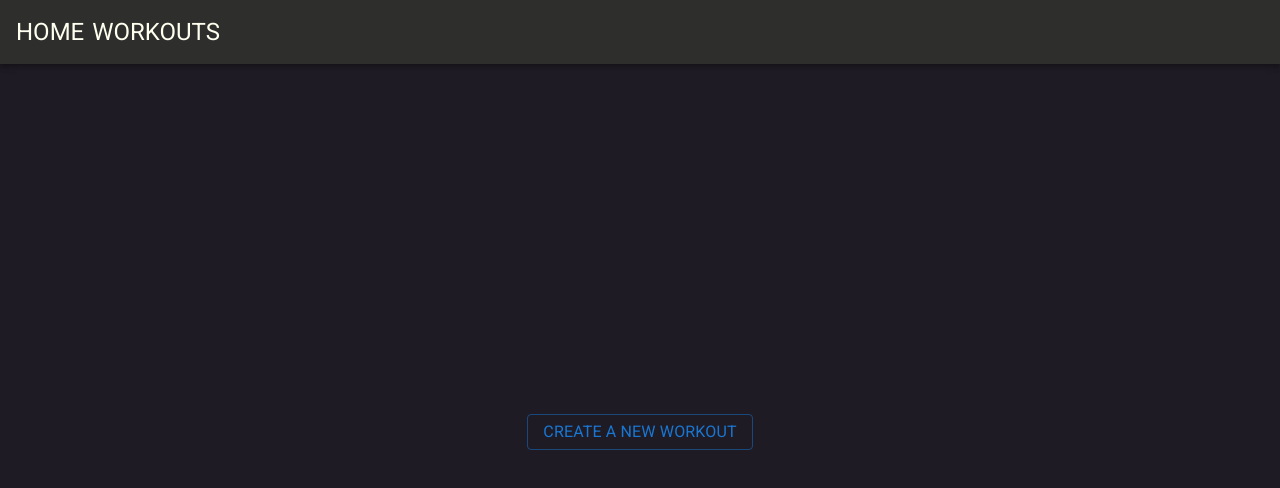
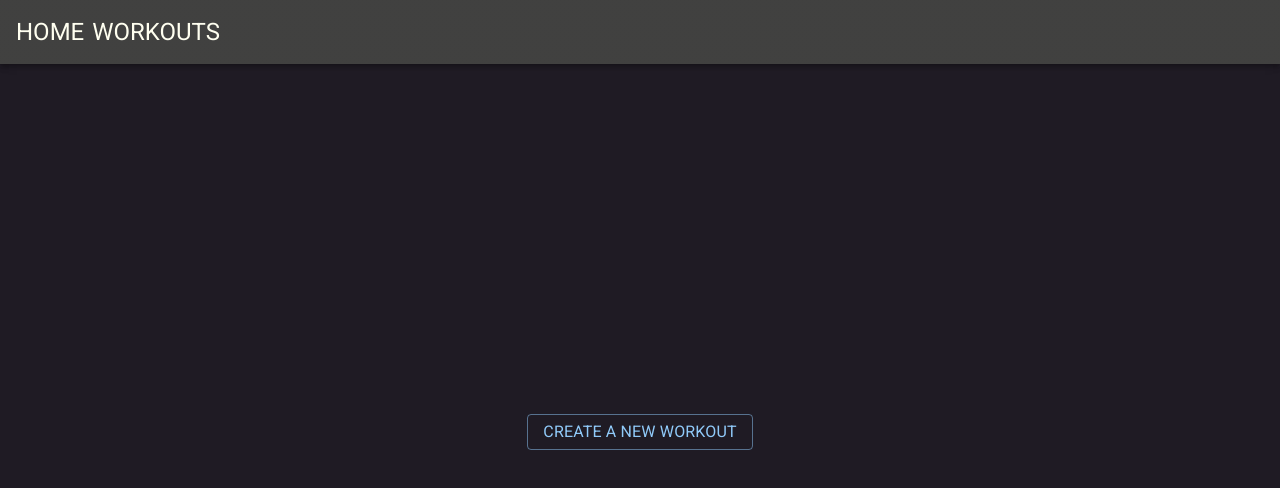
Before and after one commit to a-camarillo/workout-app, a React (Create React App) app in the folder app/: page / in a window 1280 px wide. Shown: the top 488 px of the page. Built offline with nearby package versions, Linux system fonts and the light colour scheme.

Commit message:
add initial dark mode theme

```diff
--- a/app/src/App.tsx
+++ b/app/src/App.tsx
@@ -7,19 +7,23 @@
 import { BrowserRouter, Route, Routes } from 'react-router-dom';
 import { LocalizationProvider } from '@mui/x-date-pickers';
 import { AdapterDayjs } from '@mui/x-date-pickers/AdapterDayjs';
+import { ThemeProvider } from '@mui/material/styles';
 import Home from './views/Home';
 import Workouts from './views/Workouts';
 import NewWorkout from './views/NewWorkout';
+import { darkTheme } from './themes';
 
 const App = () => {
   return (
   	<BrowserRouter>
 		<LocalizationProvider dateAdapter={ AdapterDayjs }>
+		<ThemeProvider theme={darkTheme}>
 			<Routes>
 				<Route path='/' element={<Home/>}/>
 				<Route path='/workouts' element={<Workouts/>}/>
 				<Route path='/new-workout' element={<NewWorkout/>}/>
 			</Routes>
+		</ThemeProvider>
 		</LocalizationProvider>
   	</BrowserRouter>
 
--- /dev/null
+++ b/app/src/themes.ts
@@ -0,0 +1,7 @@
+import { createTheme } from '@mui/material/styles';
+
+export const darkTheme = createTheme({
+	palette: {
+		mode: 'dark',
+	},
+})
```
